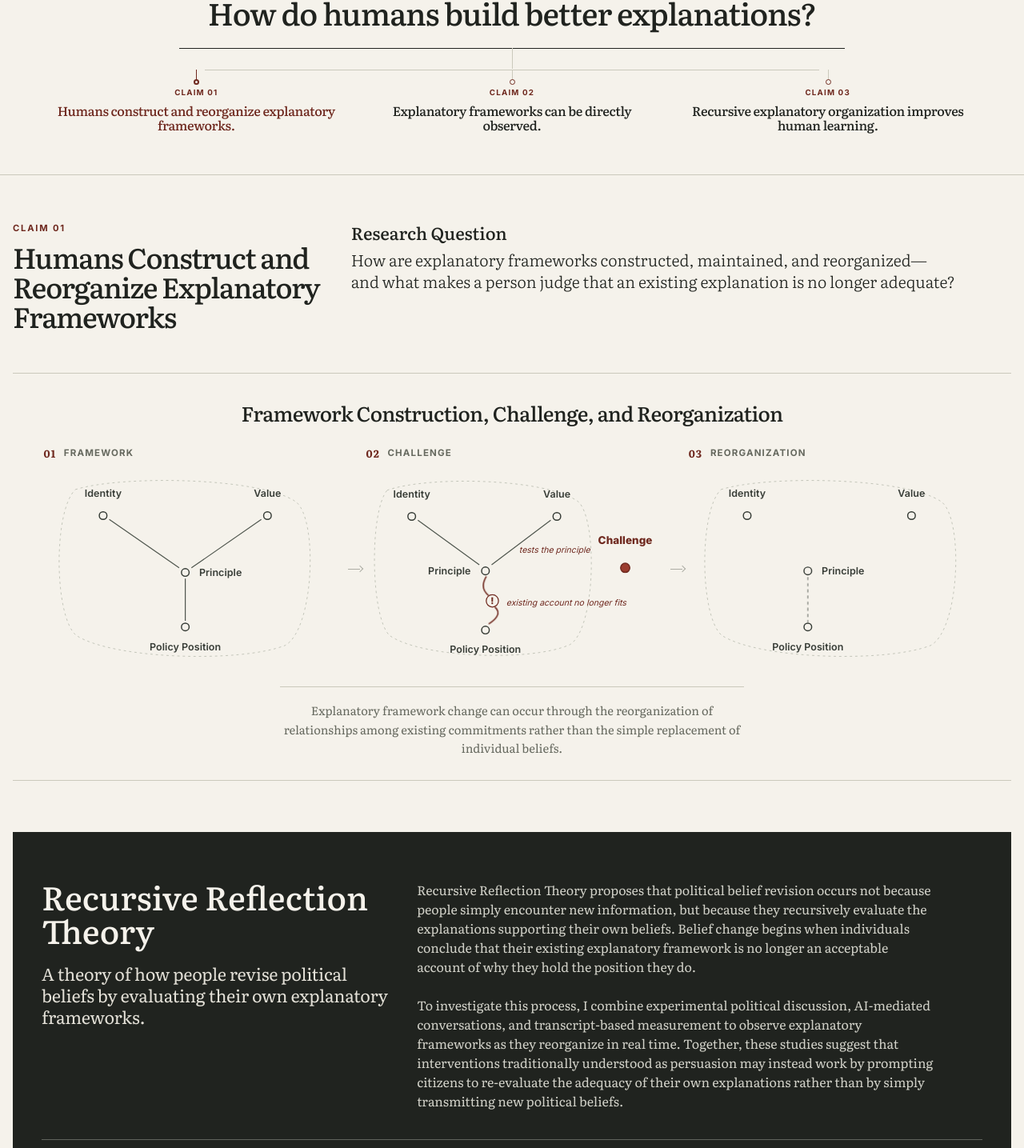
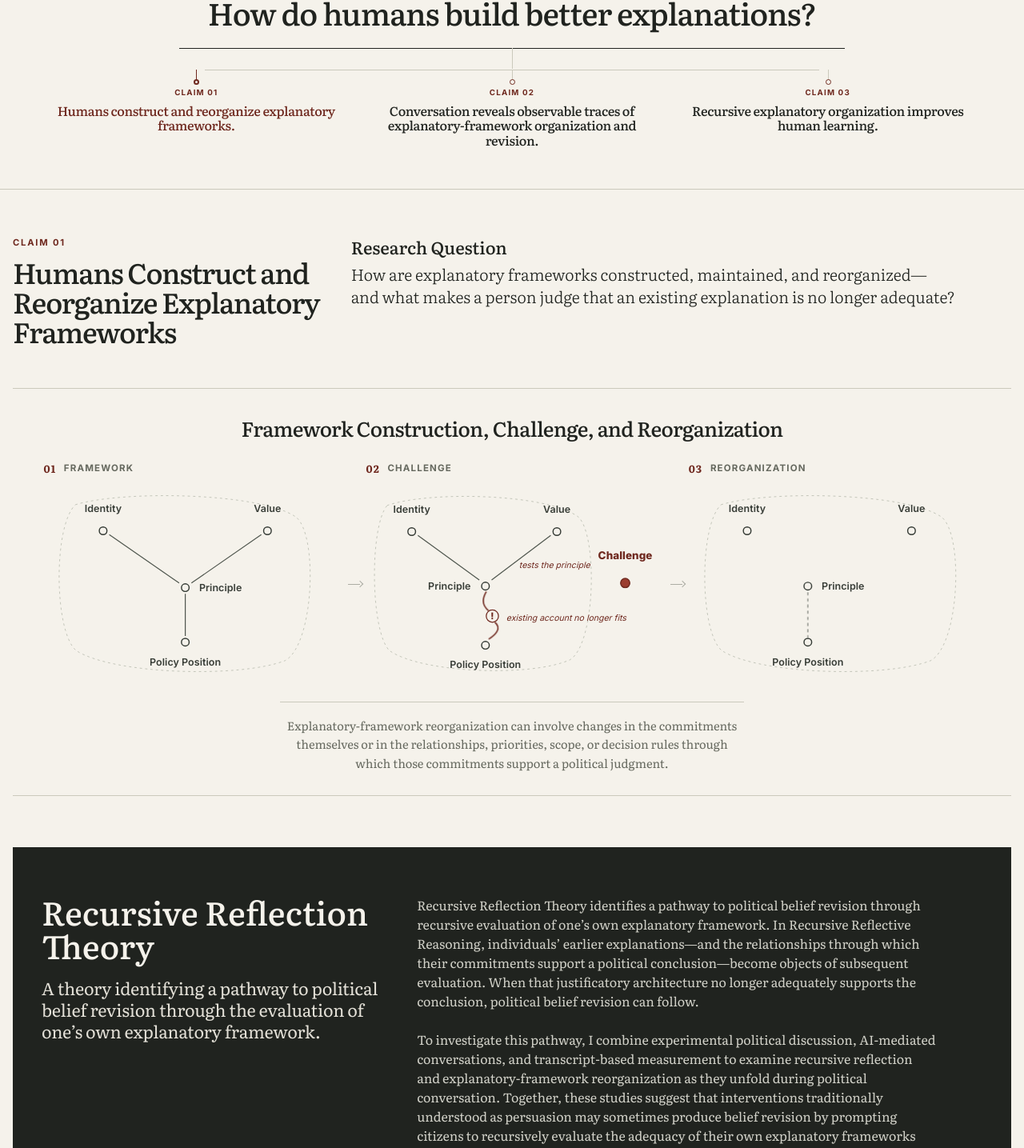
Before and after one commit to emilywest07/emily-west-website, a Next.js app: page /research in a window 1280 px wide. Shown: the part 293-1728 px from the top of the page at 80% size. Built offline with nearby package versions, Linux system fonts and the light colour scheme; no server answers.

Commit message:
Refine RRT and explanatory framework language

```diff
--- a/src/components/claim-framework-figure.tsx
+++ b/src/components/claim-framework-figure.tsx
@@ -65,7 +65,7 @@ export function ClaimFrameworkFigure() {
 
   return <figure ref={ref} className={`claim-framework-figure ${isActive ? "is-animating" : ""}`} aria-labelledby={figureTitleId} aria-describedby={`${figureDescriptionId} ${figureCaptionId}`}>
     <h3 id={figureTitleId}>Framework Construction, Challenge, and Reorganization</h3>
-    <p className="sr-only" id={figureDescriptionId}>A stable explanatory framework tests an external challenge, recognizes that its existing account no longer fits, and reorganizes relationships among continuing identity, value, principle, and policy commitments.</p>
+    <p className="sr-only" id={figureDescriptionId}>When individuals encounter a challenge to an existing explanation, they may recognize that its justificatory structure no longer adequately supports their judgment and reorganize relationships among continuing identity, value, principle, and policy commitments.</p>
     <div className="claim-framework-panels">
       {panels.map((panel, index) => <div className={`claim-framework-panel panel-${index + 1}`} key={panel.number}>
         <p><span>{panel.number}</span>{panel.title}</p>
@@ -73,6 +73,6 @@ export function ClaimFrameworkFigure() {
         {index < panels.length - 1 && <span className="claim-framework-arrow" aria-hidden="true"/>}
       </div>)}
     </div>
-    <figcaption id={figureCaptionId}>Explanatory framework change can occur through the reorganization of relationships among existing commitments rather than the simple replacement of individual beliefs.</figcaption>
+    <figcaption id={figureCaptionId}>Explanatory-framework reorganization can involve changes in the commitments themselves or in the relationships, priorities, scope, or decision rules through which those commitments support a political judgment.</figcaption>
   </figure>;
 }
--- a/src/components/claim-measurement-figure.tsx
+++ b/src/components/claim-measurement-figure.tsx
@@ -42,7 +42,7 @@ export function ClaimMeasurementFigure() {
   const linked = (id: string) => activeId ? highlightMap[activeId]?.includes(id) : false;
 
   return <figure ref={ref} className={`claim-measurement-figure ${isActive ? "is-animating" : ""}`} aria-labelledby={titleId} aria-describedby={`${descriptionId} ${captionId}`}>
-    <h3 id={titleId}>Conversation, Coding, and Observed Explanatory Framework</h3>
+    <h3 id={titleId}>Conversation, Coding, and Evidence of Explanatory Organization</h3>
     <p className="sr-only" id={descriptionId}>A transcript feed becomes coded explanatory objects, revealing a framework in which a challenge produces recognition that the decision rule may be inadequate, without showing completed revision.</p>
     <div className="claim-measurement-panels">
       <section className="claim-measurement-panel conversation-panel" aria-labelledby="conversation-panel-title">
@@ -88,6 +88,6 @@ export function ClaimMeasurementFigure() {
       </section>
     </div>
     <p className="measurement-source-note">Illustrative excerpts from an anonymized study transcript.</p>
-    <figcaption id={captionId}>Conversational data can reveal both the components of an explanatory framework and the recursive processes through which those components are connected, tested, and revised.<span>Transcript coding makes explanatory framework reorganization directly observable.</span></figcaption>
+    <figcaption id={captionId}>Conversational data can reveal both the components of an explanatory framework and observable patterns of reasoning through which those components are connected, evaluated, and revised.<span>Transcript coding therefore provides a way to identify behavioral and linguistic traces of explanatory-framework organization and revision as they unfold during conversation.</span></figcaption>
   </figure>;
 }
--- a/src/content/research.ts
+++ b/src/content/research.ts
@@ -1,7 +1,7 @@
 import type { ResearchClaim } from "./types";
 
 export const highlightedProjectLinks = {
-  recursiveReflectionManuscript: "https://www.dropbox.com/scl/fi/rl4c4xy3in1d5f49dtw1c/West_Belief_Change.pdf?rlkey=7knd3ixmkyjgcmlq1su4xjue3&dl=0",
+  recursiveReflectionManuscript: "https://dropbox.com/scl/fi/mewwwjkov3phn6xe0d6xh/West_Recursive_Reflection_Theory.pdf?rlkey=npe3okysbmkv42fkhpob8sk5y&dl=0",
   recursiveReflectionOsf: "https://osf.io/pnu2t/overview",
   revealingFrameworksMethod: "https://experiment2-app.onrender.com/static/index.html?",
   revealingFrameworksGithub: "https://github.com/emilywest07/recursive-reflection-demo",
@@ -33,7 +33,7 @@ export const researchClaims: ResearchClaim[] = [
     question: "How are explanatory frameworks constructed, maintained, and reorganized—and what makes a person judge that an existing explanation is no longer adequate?",
     summary: "Develops explanatory frameworks as cognitive structures and investigates the mechanisms through which they change.",
     contribution: "This research develops explanatory frameworks as a theoretical object: the interconnected beliefs, values, identities, causal interpretations, and decision rules people use to explain political and social life. It investigates how these frameworks grow, how people judge their adequacy, and how structural revision occurs.",
-    evidence: "The research combines theory, experiments, AI-mediated conversation, and transcript coding to observe explanatory frameworks as they are constructed, challenged, and reorganized in real time.",
+    evidence: "The research combines theory, experiments, AI-mediated conversation, and transcript coding to examine explanatory frameworks as they are constructed, evaluated, and revised during political conversation.",
     nextQuestions: "How do explanatory frameworks develop over time? Can more encompassing frameworks be deliberately cultivated? How do education, conversation, and AI influence explanatory growth?",
     relatedClaimIds: ["claim-02-direct-observation", "claim-03-recursive-learning"],
     order: 1,
@@ -42,12 +42,12 @@ export const researchClaims: ResearchClaim[] = [
       {
         id: "recursive-reflection-theory",
         title: "Recursive Reflection Theory",
-        subtitle: "A theory of how people revise political beliefs by evaluating their own explanatory frameworks.",
+        subtitle: "A theory identifying a pathway to political belief revision through the evaluation of one’s own explanatory framework.",
         summary: undefined,
         detail: undefined,
         descriptionParagraphs: [
-          "Recursive Reflection Theory proposes that political belief revision occurs not because people simply encounter new information, but because they recursively evaluate the explanations supporting their own beliefs. Belief change begins when individuals conclude that their existing explanatory framework is no longer an acceptable account of why they hold the position they do.",
-          "To investigate this process, I combine experimental political discussion, AI-mediated conversations, and transcript-based measurement to observe explanatory frameworks as they reorganize in real time. Together, these studies suggest that interventions traditionally understood as persuasion may instead work by prompting citizens to re-evaluate the adequacy of their own explanations rather than by simply transmitting new political beliefs.",
+          "Recursive Reflection Theory identifies a pathway to political belief revision through recursive evaluation of one’s own explanatory framework. In Recursive Reflective Reasoning, individuals’ earlier explanations—and the relationships through which their commitments support a political conclusion—become objects of subsequent evaluation. When that justificatory architecture no longer adequately supports the conclusion, political belief revision can follow.",
+          "To investigate this pathway, I combine experimental political discussion, AI-mediated conversations, and transcript-based measurement to examine recursive reflection and explanatory-framework reorganization as they unfold during political conversation. Together, these studies suggest that interventions traditionally understood as persuasion may sometimes produce belief revision by prompting citizens to recursively evaluate the adequacy of their own explanatory frameworks rather than simply transmitting new political beliefs.",
         ],
         status: "Under Review",
         links: [
@@ -64,7 +64,7 @@ export const researchClaims: ResearchClaim[] = [
         title: "Beyond Belief: Explanatory Frameworks as a Cognitive Architecture",
         status: "Theory Paper",
         description: "Develops a general theory of explanatory frameworks as higher-order cognitive architectures that organize beliefs, values, identities, and experience into coherent understandings of the world.",
-        abstract: "Human beings do not merely accumulate beliefs. They organize beliefs, values, identities, and experiences into explanatory structures that allow them to make sense of themselves and the world. Although existing research offers powerful accounts of belief formation, cognitive organization, explanation, and belief revision, many approaches treat beliefs, narratives, or representations as the primary cognitive objects of interest. I argue that these phenomena are more fruitfully understood as components of higher-order explanatory frameworks: cognitive architectures that integrate diverse forms of information into coherent understandings and that are periodically reorganized as new experiences accumulate. The article develops a general theory of explanatory frameworks, identifies their defining properties, distinguishes them from related concepts, and advances a set of theoretical propositions concerning their organization, growth, and revision. Finally, I argue that recent advances in conversational elicitation make explanatory frameworks empirically observable, opening the possibility of studying them directly rather than inferring them indirectly from isolated beliefs or attitudes. Reconceptualizing human reasoning around explanatory frameworks offers a foundation for research on learning, judgment, belief revision, and political reasoning.",
+        abstract: "Human beings do not merely accumulate beliefs. They organize beliefs, values, identities, and experiences into explanatory structures that allow them to make sense of themselves and the world. Although existing research offers powerful accounts of belief formation, cognitive organization, explanation, and belief revision, many approaches treat beliefs, narratives, or representations as the primary cognitive objects of interest. I argue that these phenomena are more fruitfully understood as components of higher-order explanatory frameworks: cognitive architectures that integrate diverse forms of information into coherent understandings and that are periodically reorganized as new experiences accumulate. The article develops a general theory of explanatory frameworks, identifies their defining properties, distinguishes them from related concepts, and advances a set of theoretical propositions concerning their organization, growth, and revision. Finally, I argue that recent advances in conversational elicitation provide empirical access to explanatory-framework organization and revision, allowing researchers to study these structures beyond what can be inferred from isolated beliefs or attitudes. Reconceptualizing human reasoning around explanatory frameworks offers a foundation for research on learning, judgment, belief revision, and political reasoning.",
       },
       {
         id: "architecture-of-understanding",
@@ -111,13 +111,13 @@ export const researchClaims: ResearchClaim[] = [
   },
   {
     id: "claim-02-direct-observation",
-    title: "Explanatory Frameworks Can Be Directly Observed",
-    mapTitle: "Explanatory frameworks can be directly observed.",
+    title: "Explanatory Frameworks Can Be Observed Through Conversation",
+    mapTitle: "Conversation reveals observable traces of explanatory-framework organization and revision.",
     shortTitle: "Direct Observation of Explanatory Frameworks",
-    question: "How can explanatory frameworks be observed directly rather than inferred indirectly from isolated beliefs or attitudes?",
+    question: "How can conversational data reveal the organization and revision of explanatory frameworks beyond what can be inferred from isolated beliefs or attitudes?",
     summary: "Develops conversational methods for observing explanatory frameworks as they emerge and reorganize in real time.",
-    contribution: "This research develops conversational and computational methods to elicit explanatory frameworks and track how they emerge, change, and reorganize in real time.",
-    evidence: "AI-mediated conversation, transcript coding, experiments, and computational analysis make explanatory frameworks directly observable rather than latent constructs inferred from static responses.",
+    contribution: "This research develops conversational and computational methods to elicit explanations and identify behavioral and linguistic patterns associated with how explanatory frameworks are organized and revised during conversation.",
+    evidence: "AI-mediated conversation, transcript coding, experiments, and computational analysis provide observable evidence about the organization and revision of explanatory frameworks beyond what can be inferred from static responses.",
     nextQuestions: "Can conversational methods measure frameworks beyond politics? Can AI improve measurement reliability and validity? What becomes observable when reasoning is studied dynamically?",
     relatedClaimIds: ["claim-01-framework-construction", "claim-03-recursive-learning"],
     projects: [
```
